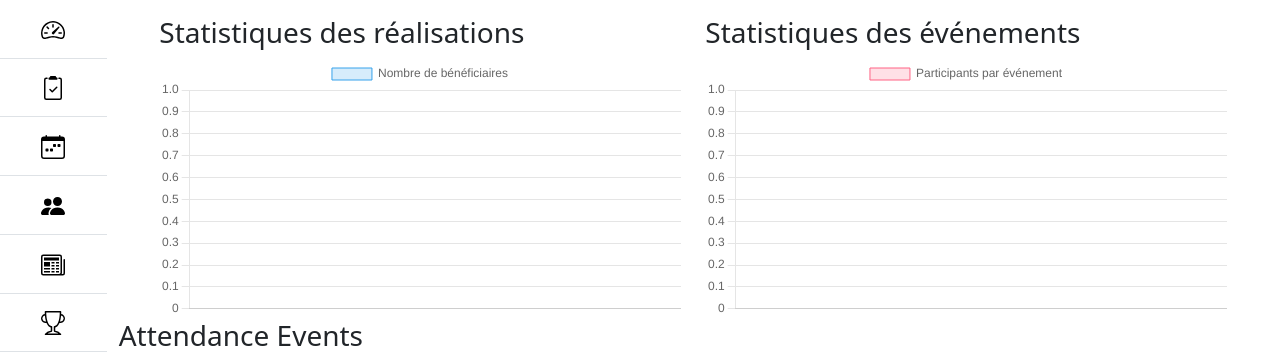
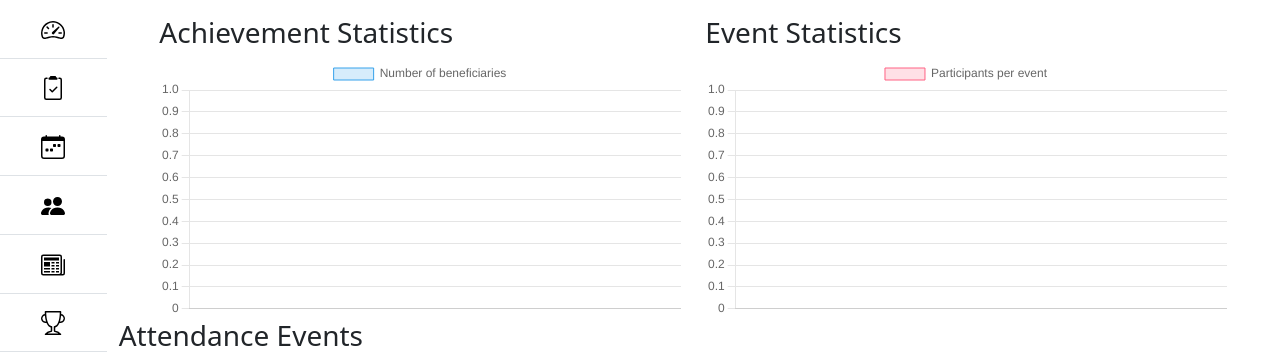
Before and after one commit to vapeasnl/AssociationHUB, a Flask app: page /dashboard in a window 1280 px wide. Shown: the part 56-416 px from the top of the page. Run offline with Flask 3, Linux system fonts and the light colour scheme; a user stored in the database is signed in; data comes from the database, SQL or seed files in the repository; data that the repository does not hold is empty; parts of the project's set-up code (start-up, migrations or seed data) failed here and were passed over.

Commit message:
chore: Update dashboard.html with translated headings

```diff
--- a/app/templates/dashboard.html
+++ b/app/templates/dashboard.html
@@ -1202,11 +1202,11 @@
                                     <div id="statistics" class="container-fluid content-section scrollable-section">
                                         <div class="row">
                                             <div class="col-6">
-                                                <h3>Statistiques des réalisations</h3>
+                                                <h3>Achievement Statistics</h3>
                                                 <canvas id="myChart" width="800" height="400"></canvas>
                                             </div>
                                             <div class="col-6">
-                                                <h3>Statistiques des événements</h3>
+                                                <h3>Event Statistics</h3>
                                                 <canvas id="eventChart" width="800" height="400"></canvas>
                                             </div>
                                         </div>
@@ -1296,7 +1296,7 @@
             data: {
                 labels: achievementNames,
                 datasets: [{
-                    label: 'Nombre de bénéficiaires',
+                    label: 'Number of beneficiaries',
                     data: beneficiariesNumbers,
                     backgroundColor: 'rgba(54, 162, 235, 0.2)',
                     borderColor: 'rgba(54, 162, 235, 1)',
@@ -1319,7 +1319,7 @@
             data: {
                 labels: eventNames,
                 datasets: [{
-                    label: 'Participants par événement',
+                    label: 'Participants per event',
                     data: attendanceCounts,
                     backgroundColor: 'rgba(255, 99, 132, 0.2)',
                     borderColor: 'rgba(255, 99, 132, 1)',
```
